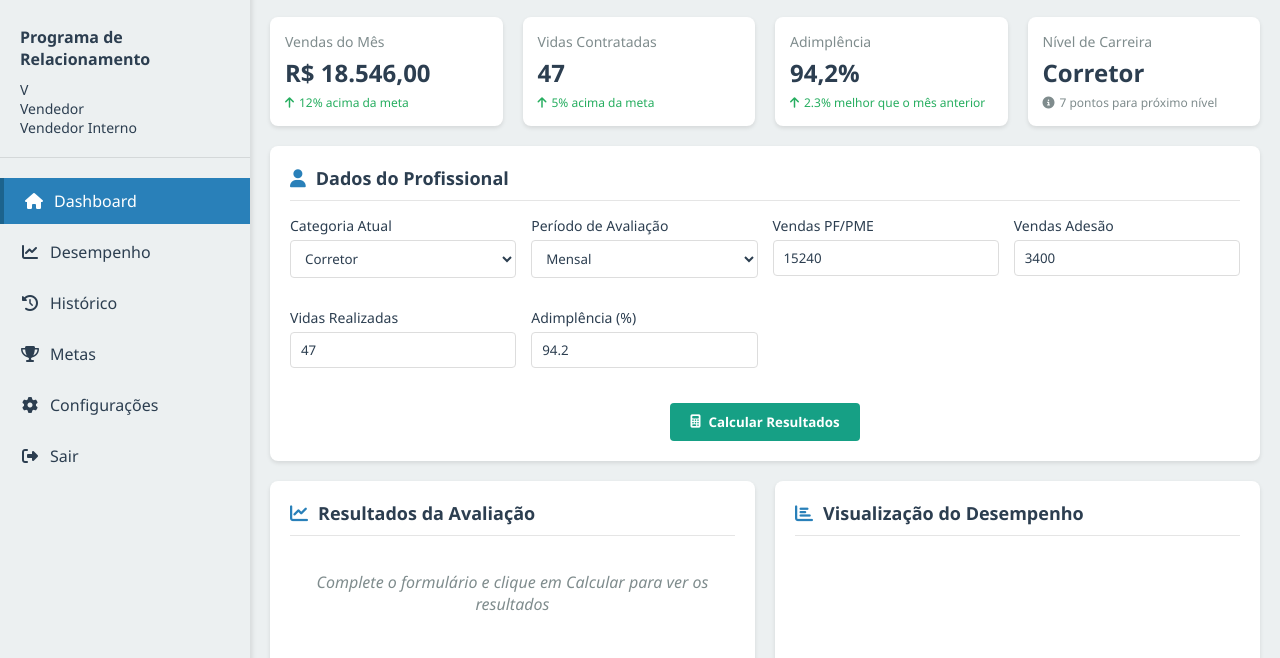
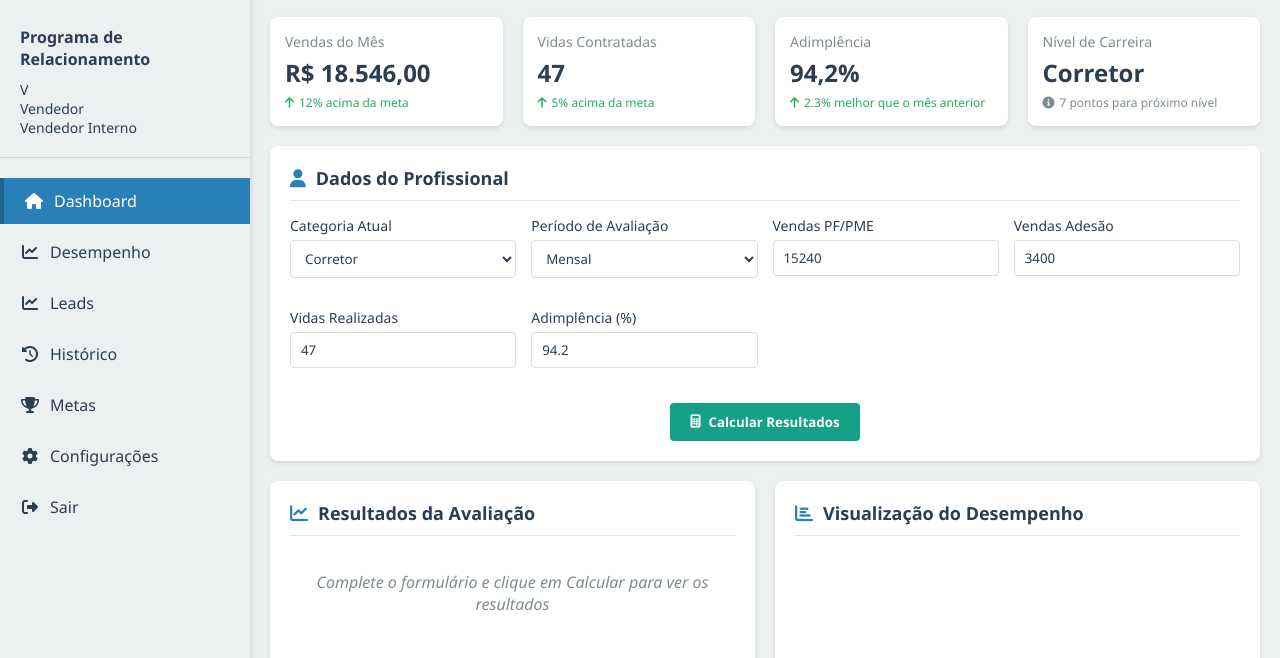
Before and after one commit to pauloatos1/testttt, a plain HTML site: page index.html in a window 1280 px wide. Shown: the part 116-774 px from the top of the page. Drawn offline with nearby package versions, Linux system fonts and the light colour scheme.

Commit message:
index.html

```diff
--- a/index.html
+++ b/index.html
@@ -483,6 +483,7 @@
         <ul class="sidebar-menu">
             <li><a href="index.html" class="active"><i class="fas fa-home"></i> Dashboard</a></li>
             <li><a href="desempenho.html"><i class="fas fa-chart-line"></i> Desempenho</a></li>
+            <li><a href="leads.html"><i class="fas fa-chart-line"></i> Leads</a></li>
             <li><a href="#"><i class="fas fa-history"></i> Histórico</a></li>
             <li><a href="#"><i class="fas fa-trophy"></i> Metas</a></li>
             <li><a href="#"><i class="fas fa-cog"></i> Configurações</a></li>
```
